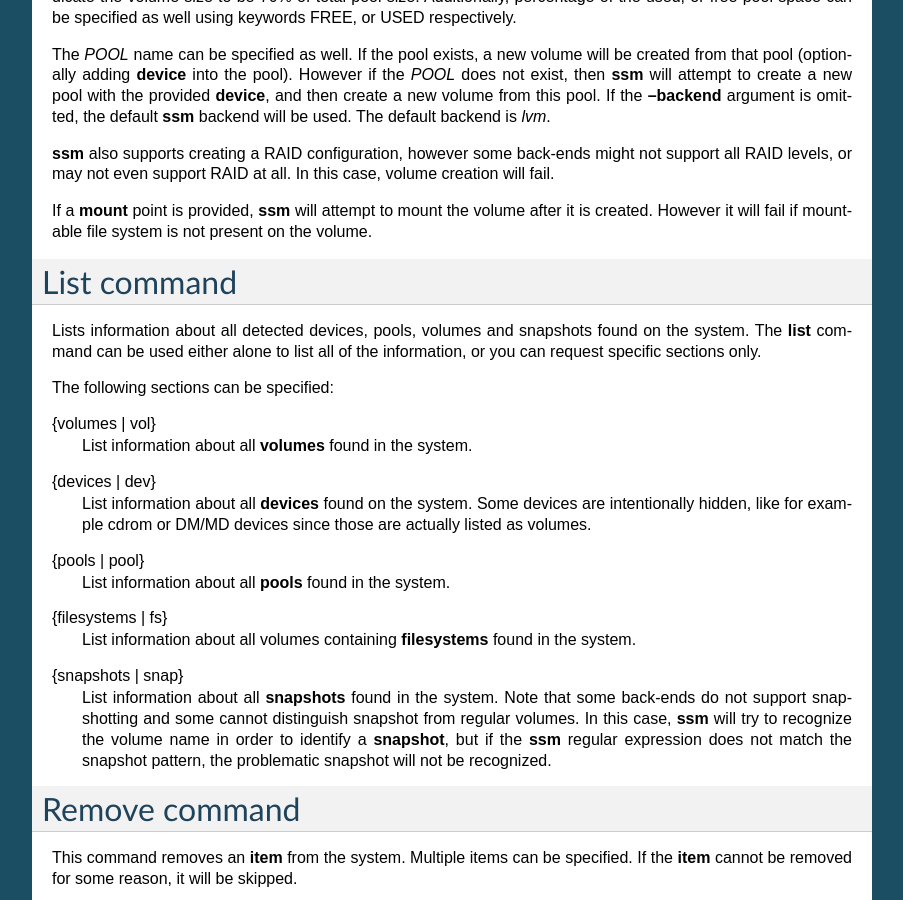
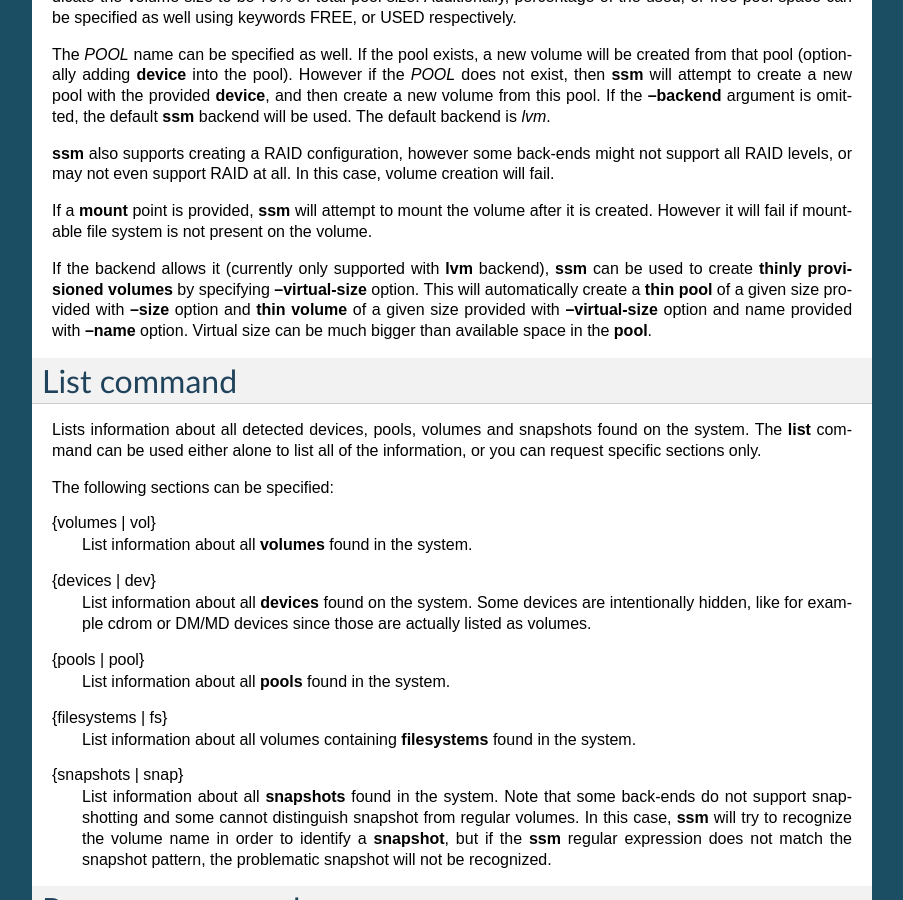
Before and after one commit to system-storage-manager/ssm, a Sphinx documentation site: the page built from doc/readme.rst, in a window 1280 px wide and 900 px high, scrolled down 1209 px. Shown: the whole window, without its empty margins (198-1101 px from the left). Built offline with Sphinx 7.4.7, drawn with Linux system fonts in a browser that asks for light colours; some of the changed text lies outside the part shown.

Commit message:
docs: Add documentation for the thin provisioning support
Signed-off-by: Lukas Czerner <lczerner@redhat.com>

```diff
--- a/doc/src/backends/lvm.rst
+++ b/doc/src/backends/lvm.rst
@@ -11,6 +11,9 @@ pool
 
     An lvm pool is created when the **create** or **add** commands are used
     with specified devices and a non existing pool name.
+
+    Alternatively a **thin pool** can be created as a result of using
+    **--virtual-size** option to create **thin volume**.
 
 volume
     An lvm volume is just a *logical volume* in lvm language. An lvm volume
--- a/doc/src/commands/create.txt
+++ b/doc/src/commands/create.txt
@@ -29,3 +29,10 @@ this case, volume creation will fail.
 If a **mount** point is provided, **ssm** will attempt to mount the volume
 after it is created. However it will fail if mountable file system is not
 present on the volume.
+
+If the backend allows it (currently only supported with **lvm** backend),
+**ssm** can be used to create **thinly provisioned volumes** by specifying
+**--virtual-size** option. This will automatically create a **thin pool** of
+a given size provided with **--size** option and **thin volume** of a given
+size provided with **--virtual-size** option and name provided with **--name**
+option. Virtual size can be much bigger than available space in the **pool**.
```
Also changed, not shown: doc/src/man_examples.rst (+10 -0 lines), doc/src/commands/snapshot.txt (line endings or trailing spaces), 2 other files.
